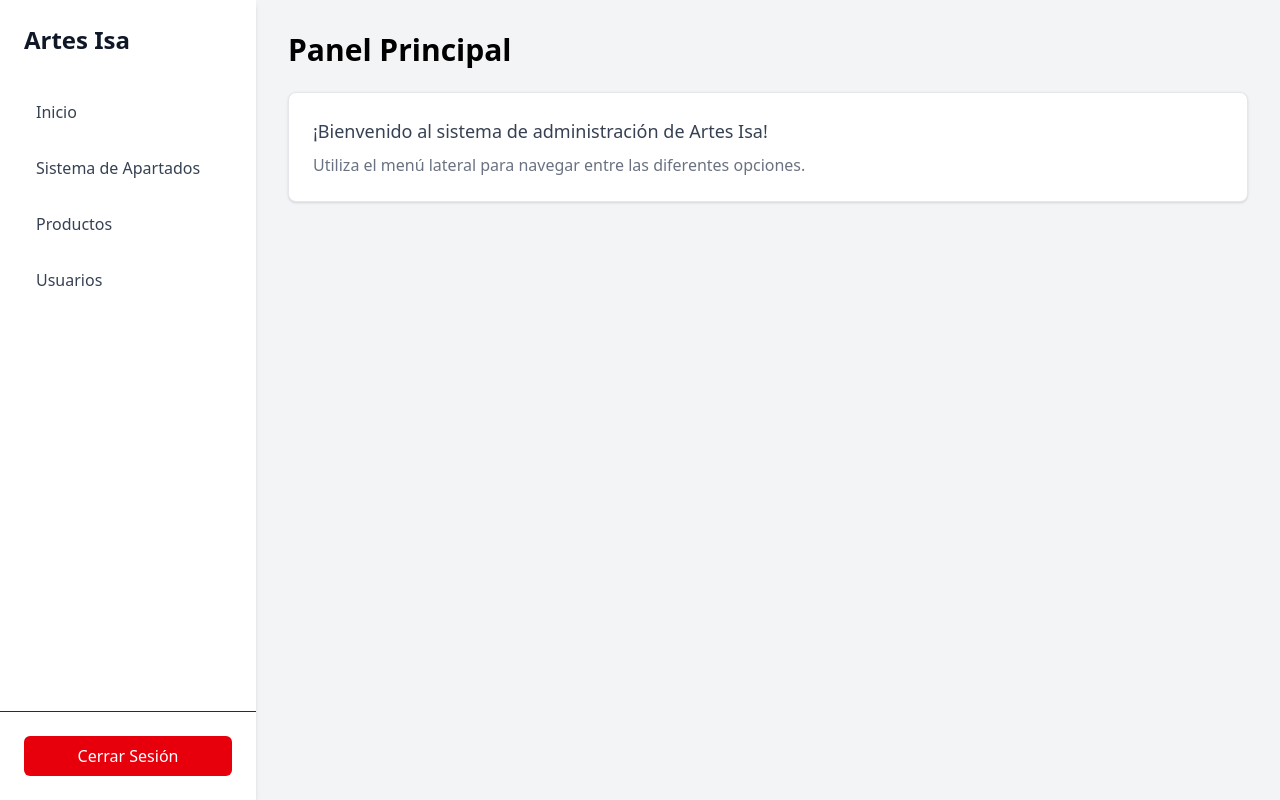
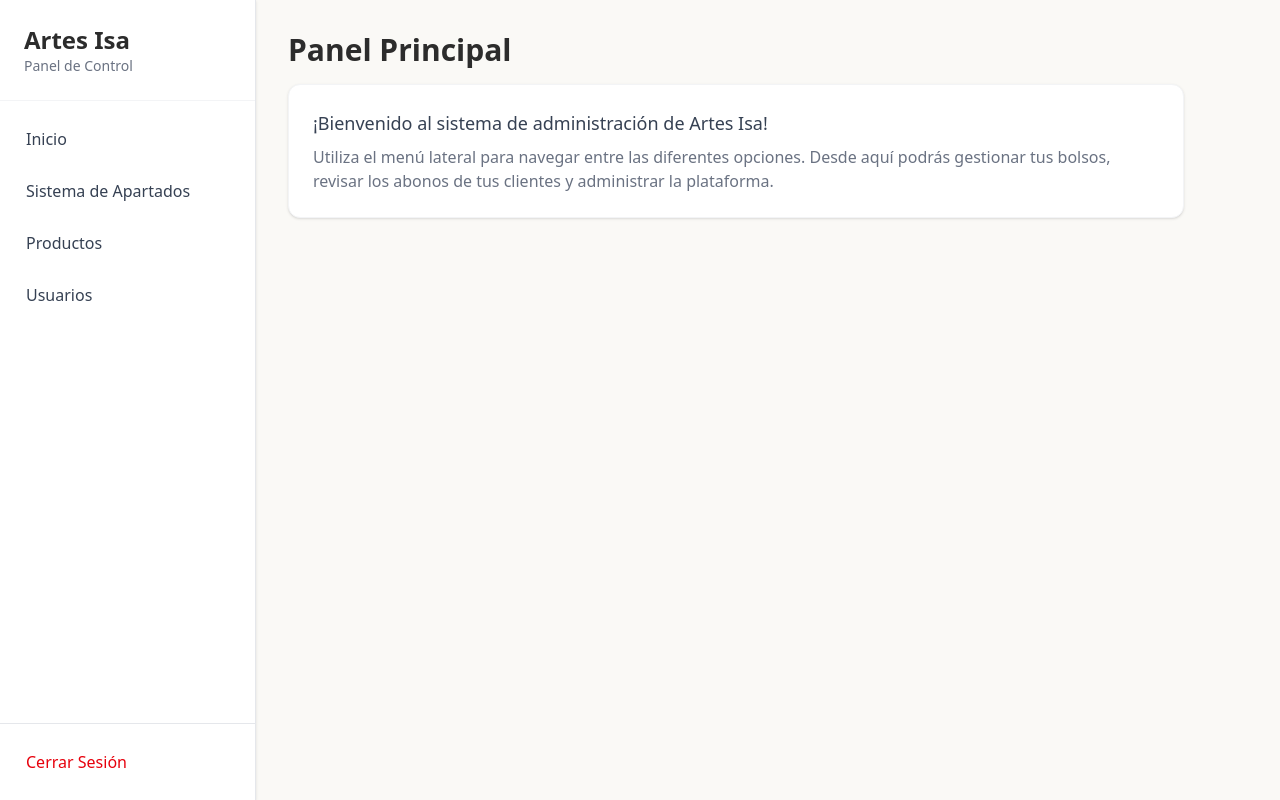
Before and after one commit to DevByFranco/Artes-Isa, a Next.js app: page /admin in a window 1280 px wide. Built offline with nearby package versions, Linux system fonts and the light colour scheme; no server answers.

Commit message:
feat: Se configuro el login auth para poder ingresar al /admin

```diff
--- a/src/app/admin/(dashboard)/layout.tsx
+++ b/src/app/admin/(dashboard)/layout.tsx
@@ -1,45 +1,47 @@
+import Link from "next/link";
 import { signOut } from "@/auth";
-import Link from "next/link";
 
-export default function AdminLayout({
+export default function DashboardLayout({
   children,
 }: {
   children: React.ReactNode;
 }) {
   return (
-    <div className="flex min-h-screen bg-gray-100">
-      {/* Menú Lateral (Sidebar) */}
-      <aside className="w-64 bg-white shadow-md flex flex-col justify-between">
-        <div className="p-6">
-          <h1 className="text-2xl font-bold text-gray-900">Artes Isa</h1>
-          <nav className="mt-8 flex flex-col gap-2">
-            <Link href="/admin" className="p-3 text-gray-700 hover:bg-gray-100 hover:text-black rounded-md font-medium">
+    <div className="min-h-screen flex bg-isa-cream">
+
+      {/* Barra Lateral (Sidebar) */}
+      <aside className="w-64 bg-white border-r border-gray-200 flex flex-col shadow-sm">
+        <div className="p-6 border-b border-gray-100">
+          <h2 className="text-2xl font-bold text-isa-dark">Artes Isa</h2>
+          <p className="text-sm text-gray-500">Panel de Control</p>
+        </div>
+
+        <nav className="flex-1 flex flex-col gap-2 p-4">
+          <Link href="/admin" className="p-2.5 hover:bg-isa-cream hover:text-isa-green rounded-md text-gray-700 font-medium transition-colors">
             Inicio
           </Link>
-            <Link href="/admin/layaways" className="p-3 text-gray-700 hover:bg-gray-100 hover:text-black rounded-md font-medium">
+          <Link href="/admin/apartados" className="p-2.5 hover:bg-isa-cream hover:text-isa-green rounded-md text-gray-700 font-medium transition-colors">
             Sistema de Apartados
           </Link>
-            <Link href="/admin/products" className="p-3 text-gray-700 hover:bg-gray-100 hover:text-black rounded-md font-medium">
+          <Link href="/admin/products" className="p-2.5 hover:bg-isa-cream hover:text-isa-green rounded-md text-gray-700 font-medium transition-colors">
             Productos
           </Link>
-            <Link href="/admin/users" className="p-3 text-gray-700 hover:bg-gray-100 hover:text-black rounded-md font-medium">
+          <Link href="/admin/usuarios" className="p-2.5 hover:bg-isa-cream hover:text-isa-green rounded-md text-gray-700 font-medium transition-colors">
             Usuarios
           </Link>
         </nav>
-        </div>
 
-        {/* Botón de Cerrar Sesión */}
-        <div className="p-6 border-t">
+        <div className="p-4 border-t border-gray-200">
+          {/* Aquí envolvemos el botón en el formulario de Server Action */}
           <form
             action={async () => {
               "use server";
-              // Destruye la sesión y redirige al login
               await signOut({ redirectTo: "/admin/login" });
             }}
           >
             <button
               type="submit"
-              className="w-full bg-red-600 text-white py-2 px-4 rounded-md hover:bg-red-700 transition-colors font-medium"
+              className="w-full text-left p-2.5 hover:bg-red-50 text-red-600 font-medium rounded-md transition-colors"
             >
               Cerrar Sesión
             </button>
@@ -47,10 +49,11 @@ export default function AdminLayout({
         </div>
       </aside>
 
-      {/* Contenido Principal */}
-      <main className="flex-1 p-8 text-black">
+      {/* Contenido Principal (Lo que cambia al navegar) */}
+      <main className="flex-1 p-8 overflow-y-auto">
         {children}
       </main>
+
     </div>
   );
 }
--- a/src/app/admin/(dashboard)/page.tsx
+++ b/src/app/admin/(dashboard)/page.tsx
@@ -1,13 +1,16 @@
 export default function AdminDashboard() {
   return (
-    <div>
-      <h2 className="text-3xl font-bold mb-6">Panel Principal</h2>
-      <div className="bg-white p-6 rounded-lg shadow-sm border border-gray-200">
-        <p className="text-gray-700 text-lg">
+    <div className="max-w-4xl">
+      <h1 className="text-3xl font-bold text-isa-dark mb-4">
+        Panel Principal
+      </h1>
+
+      <div className="bg-white p-6 rounded-xl shadow-sm border border-gray-100">
+        <p className="text-lg text-gray-700 mb-2">
           ¡Bienvenido al sistema de administración de Artes Isa!
         </p>
-        <p className="text-gray-500 mt-2">
-          Utiliza el menú lateral para navegar entre las diferentes opciones.
+        <p className="text-gray-500">
+          Utiliza el menú lateral para navegar entre las diferentes opciones. Desde aquí podrás gestionar tus bolsos, revisar los abonos de tus clientes y administrar la plataforma.
         </p>
       </div>
     </div>
--- /dev/null
+++ b/src/app/admin/login/actions.ts
@@ -0,0 +1,27 @@
+"use server";
+
+import { signIn } from "@/auth";
+import { AuthError } from "next-auth";
+
+export async function authenticate(
+  prevState: string | undefined,
+  formData: FormData,
+) {
+  try {
+    // NextAuth se encarga de buscar al usuario con la lógica de tu auth.ts
+    await signIn("credentials", formData, {
+      redirectTo: "/admin", // Redirigir al panel si es exitoso
+    });
+  } catch (error) {
+    if (error instanceof AuthError) {
+      switch (error.type) {
+        case "CredentialsSignin":
+          return "Correo o contraseña incorrectos.";
+        default:
+          return "Ocurrió un error al iniciar sesión.";
+      }
+    }
+    // Es necesario volver a lanzar el error para que funcionen las redirecciones de Next.js
+    throw error;
+  }
+}
--- a/src/app/admin/login/page.tsx
+++ b/src/app/admin/login/page.tsx
@@ -1,48 +1,66 @@
-import { signIn } from "@/auth";
+"use client";
+
+import { useActionState } from "react";
+import { authenticate } from "./actions";
 
 export default function LoginPage() {
+  // useActionState maneja el estado de la función de servidor (errores y carga)
+  const [errorMessage, formAction, isPending] = useActionState(
+    authenticate,
+    undefined
+  );
+
   return (
-    <div className="flex min-h-screen items-center justify-center bg-gray-100">
-      <div className="w-full max-w-md space-y-6 rounded-lg bg-white p-8 shadow-md">
-        <h2 className="text-center text-2xl font-bold text-gray-900">
+    <div className="min-h-screen flex items-center justify-center bg-isa-cream">
+      <div className="bg-white p-8 rounded-xl shadow-sm border border-gray-100 w-full max-w-md">
+
+        <h1 className="text-2xl font-bold text-center mb-6 text-isa-dark">
           Administración Artes Isa
-        </h2>
-        <form
-          action={async (formData) => {
-            "use server";
-            await signIn("credentials", formData);
-          }}
-          className="space-y-4"
-        >
+        </h1>
+
+        <form action={formAction} className="flex flex-col gap-5">
           <div>
-            <label className="block text-sm font-medium text-gray-700">
+            <label className="block text-sm font-medium text-gray-700 mb-1">
               Correo Electrónico
             </label>
             <input
               type="email"
               name="email"
               required
-              className="mt-1 w-full rounded-md border px-3 py-2 text-black"
+              className="w-full border border-gray-300 rounded-md p-2.5 outline-none focus:ring-2 focus:ring-isa-gold focus:border-transparent transition-all"
+              placeholder="admin@artesisa.com"
             />
           </div>
+
           <div>
-            <label className="block text-sm font-medium text-gray-700">
+            <label className="block text-sm font-medium text-gray-700 mb-1">
               Contraseña
             </label>
             <input
               type="password"
               name="password"
               required
-              className="mt-1 w-full rounded-md border px-3 py-2 text-black"
+              className="w-full border border-gray-300 rounded-md p-2.5 outline-none focus:ring-2 focus:ring-isa-gold focus:border-transparent transition-all"
+              placeholder="••••••••"
             />
           </div>
+
+          {/* Mostrar mensaje de error si las credenciales son incorrectas */}
+          {errorMessage && (
+            <p className="text-sm text-red-500 font-medium text-center">
+              {errorMessage}
+            </p>
+          )}
+
           <button
             type="submit"
-            className="w-full rounded-md bg-black px-4 py-2 text-white hover:bg-gray-800"
+            disabled={isPending}
+            className="w-full bg-isa-dark text-white font-medium py-2.5 rounded-md hover:bg-black transition-colors mt-2 disabled:bg-gray-400 disabled:cursor-not-allowed"
           >
-            Iniciar Sesión
+            {isPending ? "Iniciando sesión..." : "Iniciar Sesión"}
           </button>
         </form>
+
       </div>
     </div>
   );
--- /dev/null
+++ b/src/app/admin/products/actions.ts
@@ -0,0 +1,40 @@
+"use server";
+
+import { prisma } from "@/lib/prisma";
+import { uploadImage } from "@/lib/upload-image";
+import { revalidatePath } from "next/cache";
+
+export async function createProduct(formData: FormData) {
+  try {
+    // 1. Extraer los datos del formulario
+    const name = formData.get("name") as string;
+    const description = formData.get("description") as string;
+    const price = parseFloat(formData.get("price") as string);
+    const stock = parseInt(formData.get("stock") as string);
+    const file = formData.get("image") as File;
+
+    if (!name || !price || !file.size) {
+      throw new Error("El nombre, precio y la imagen son obligatorios.");
+    }
+
+    // 2. Subir la imagen a Cloudinary
+    const imageUrl = await uploadImage(file);
+
+    // 3. Guardar el producto en la base de datos (Neon)
+    await prisma.product.create({
+      data: {
+        name,
+        description,
+        price,
+        stock,
+        imageUrl,
+      },
+    });
+
+    // 4. Refrescar la página para ver los cambios
+    revalidatePath("/admin/products");
+
+  } catch (error) {
+    console.error("Error al crear producto:", error);
+  }
+}
--- a/src/app/globals.css
+++ b/src/app/globals.css
@@ -1,4 +1,5 @@
 @import "tailwindcss";
+@source "../**/*.{ts,tsx}";
 
 @theme {
   --color-isa-cream: #FAF9F6;
```
Also changed, not shown: src/app/admin/products/page.tsx (added, +99 -0 lines). Lines whose indentation alone changed are shown as unchanged.
